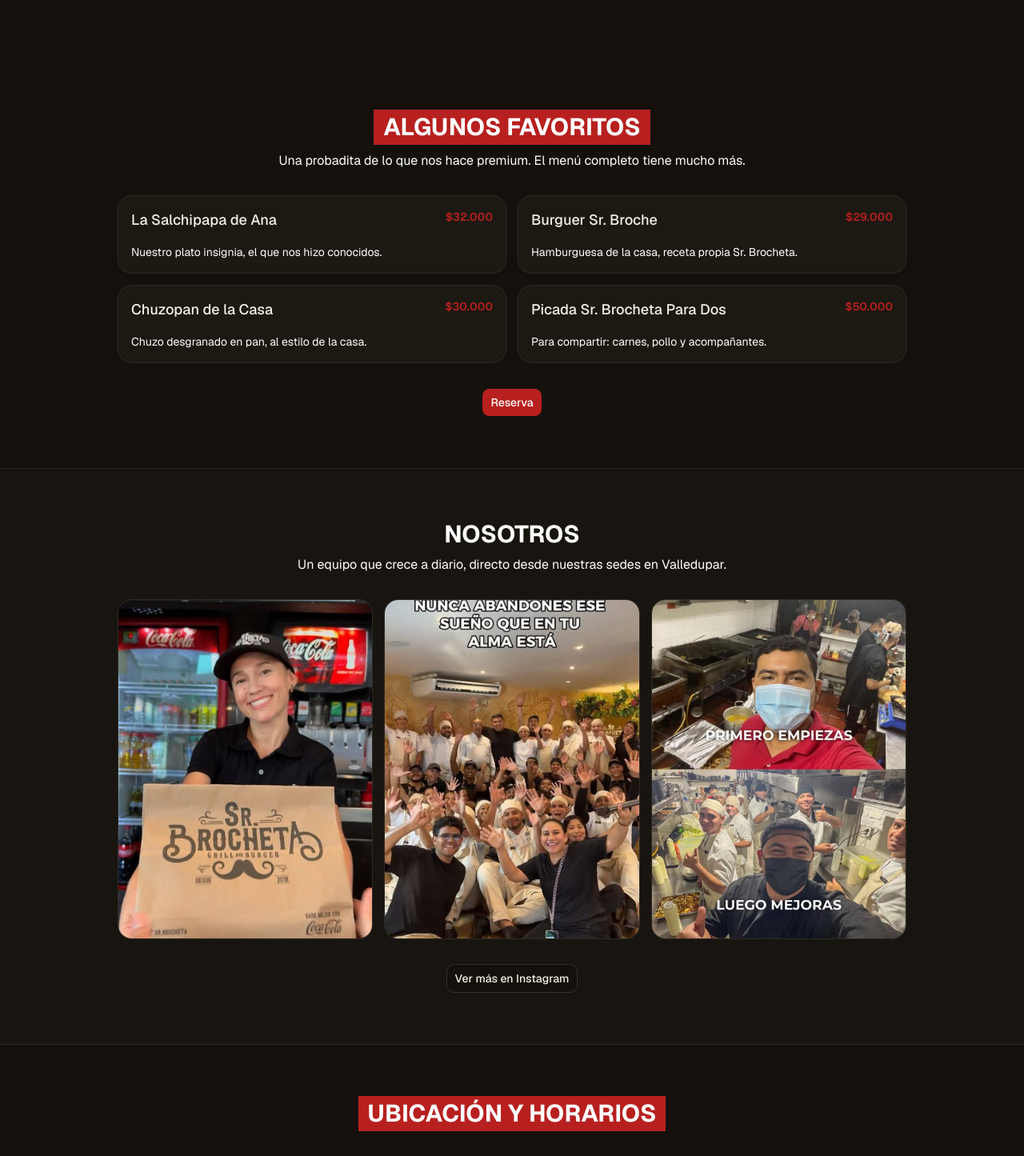
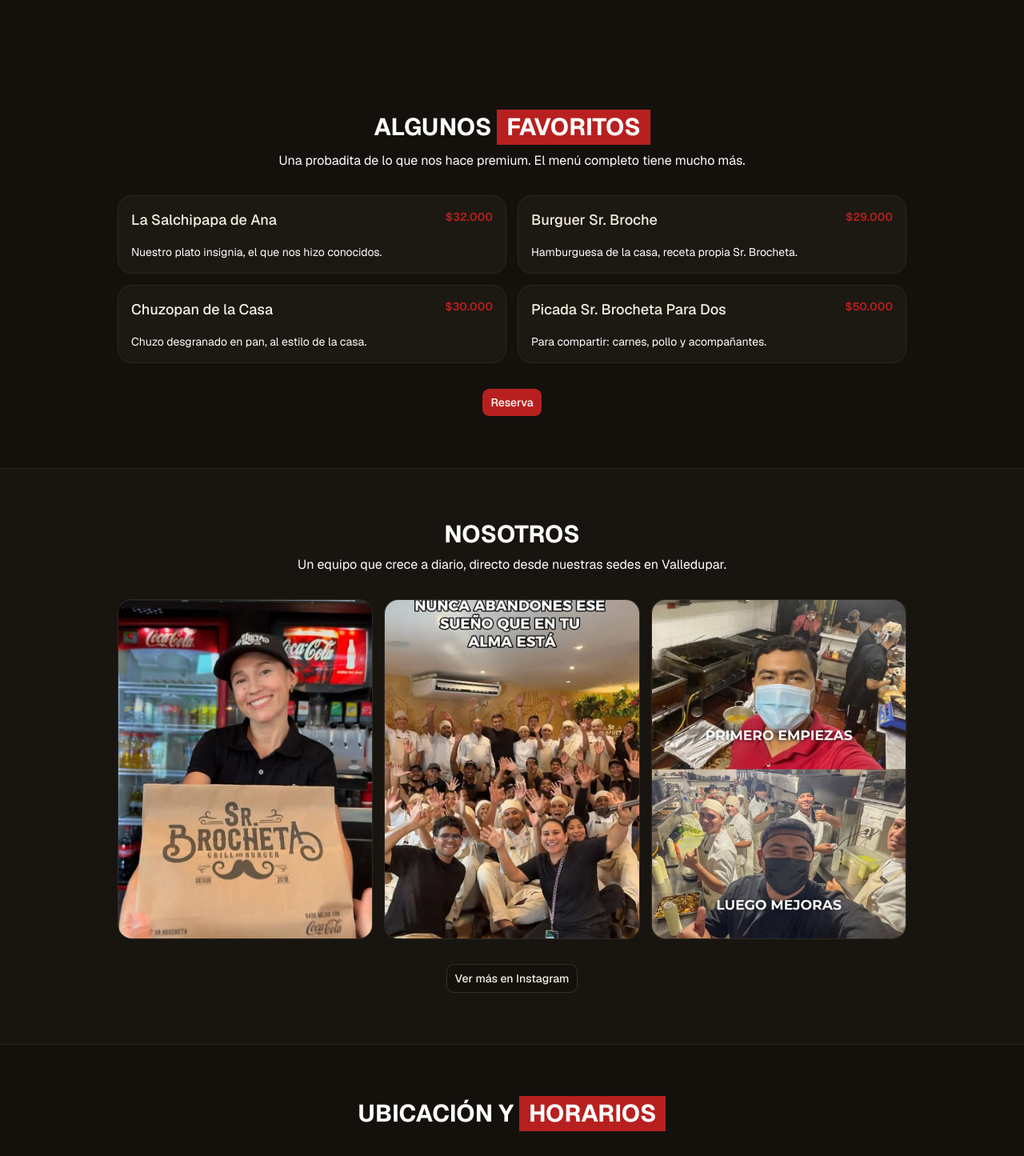
Before and after one commit to iamhosto10/senor-brocheta, a Next.js app: page / in a window 1280 px wide. Shown: the part 480-1925 px from the top of the page at 80% size. Built offline with nearby package versions, Linux system fonts and the light colour scheme.

Commit message:
Ajustar titulos: primera parte blanca y ultima palabra resaltada en rojo

```diff
--- a/app/page.tsx
+++ b/app/page.tsx
@@ -148,9 +148,10 @@ export default function Home() {
       {/* Favoritos */}
       <section className="mx-auto w-full max-w-5xl px-5 py-16">
         <div className="mb-8 text-center">
-          <h2 className="text-2xl font-bold uppercase sm:text-3xl">
+          <h2 className="text-2xl font-bold uppercase text-white sm:text-3xl">
+            Algunos{" "}
             <span className="inline-block bg-primary px-3 py-1 text-primary-foreground">
-              Algunos favoritos
+              favoritos
             </span>
           </h2>
           <p className="mt-2 text-white">
@@ -227,9 +228,10 @@ export default function Home() {
       {/* Ubicación y contacto */}
       <section className="mx-auto w-full max-w-5xl px-5 py-16">
         <div className="mb-8 text-center">
-          <h2 className="text-2xl font-bold uppercase sm:text-3xl">
+          <h2 className="text-2xl font-bold uppercase text-white sm:text-3xl">
+            Ubicación y{" "}
             <span className="inline-block bg-primary px-3 py-1 text-primary-foreground">
-              Ubicación y horarios
+              horarios
             </span>
           </h2>
         </div>
```
